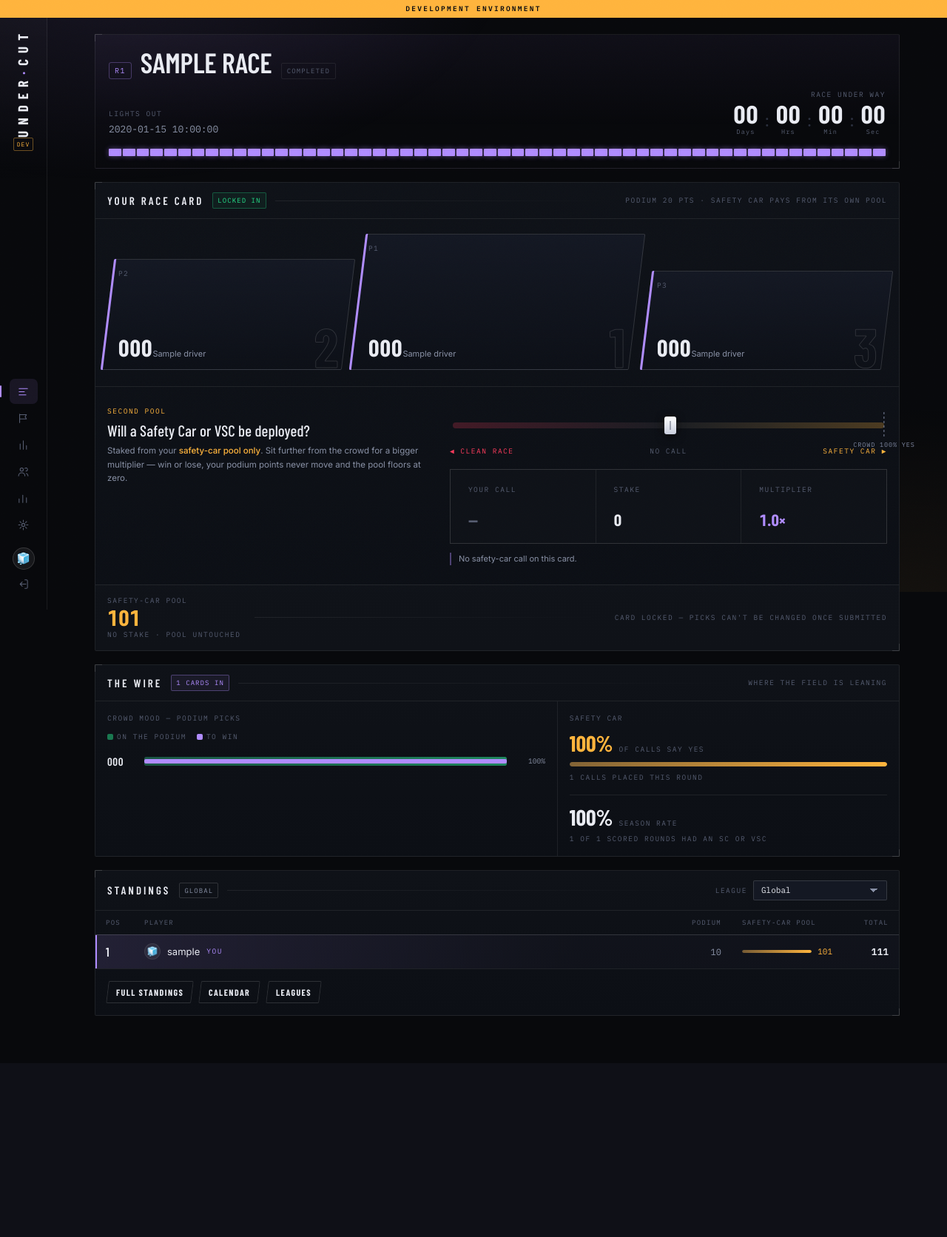
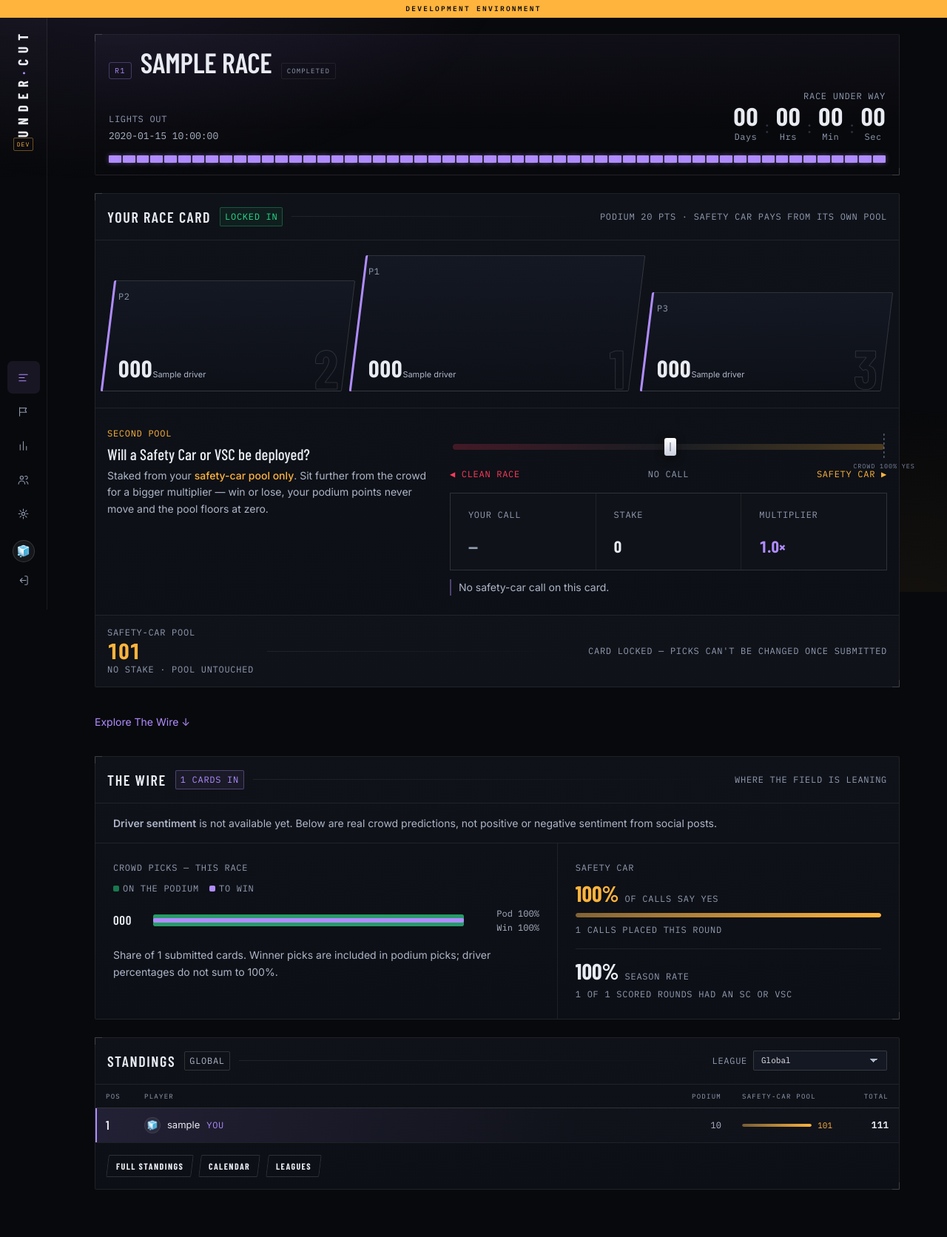
Before and after one commit to brettswift/f1-predictor, a Flask app: page /home in a window 1280 px wide. Shown: the whole page at 74% size. Before the commit the page ends 1373 px from the top, so only its background shows below. Run offline with Flask 3, Linux system fonts and the light colour scheme; the visitor is signed in with stand-in values (Sample User, id 1); data comes from the database, SQL or seed files in the repository; tables that the repository leaves empty hold one stand-in row (values such as "Sample post").

Commit message:
feat(ui): sharpen race desk readability and label The Wire honestly
Raise meta text off 9.5px onto a --text-meta scale, lift --dim and
--dimmer for contrast, and widen focus rings to 2px.

Fix horizontal overflow on narrow viewports by giving grid and flex
children min-width:0 instead of relying on overflow-x:hidden, and
collapse the wire grid to a single column under 860px.

Label The Wire as crowd predictions rather than driver sentiment,
which the app does not collect, and show both podium and win
percentages with an aria-label on each bar.

Also correct WORKFLOW.md: the dev environment is retired, and prod
deploys from main rather than the stale live branch that the docs
and README still describe.

```diff
--- a/src/templates/base.html
+++ b/src/templates/base.html
@@ -23,7 +23,8 @@
 :root{
   --bg:#08090C; --bg2:#0B0D12; --panel:#0F1218; --panel2:#141823; --raise:#191E2A;
   --line:rgba(255,255,255,.075); --line2:rgba(255,255,255,.14);
-  --tx:#E9EBF2; --dim:#8890A5; --dimmer:#565D71;
+  --tx:#E9EBF2; --dim:#ADB5C8; --dimmer:#929CB3;
+  --text-meta:.75rem; --text-body:1rem;
   --acc:#B08CFF; --pos:#26E08A; --warn:#FFB43D; --neg:#FF3B5C;
   --p1:#FFD34D; --p2:#C9D0DE; --p3:#D08A4E;
   --mono:'IBM Plex Mono',ui-monospace,SFMono-Regular,Menlo,monospace;
@@ -33,8 +34,8 @@
 }
 *{margin:0;padding:0;box-sizing:border-box}
 html{-webkit-text-size-adjust:100%}
-body{background:var(--bg);color:var(--tx);font-family:var(--sans);font-size:14px;line-height:1.5;
-  min-height:100vh;-webkit-font-smoothing:antialiased;overflow-x:hidden}
+body{background:var(--bg);color:var(--tx);font-family:var(--sans);font-size:var(--text-body);line-height:1.5;
+  min-height:100vh;-webkit-font-smoothing:antialiased}
 body::before{content:'';position:fixed;inset:0;pointer-events:none;z-index:0;
   background:radial-gradient(900px 520px at 12% -8%,rgba(176,140,255,.10),transparent 60%),
              radial-gradient(700px 480px at 96% 104%,rgba(255,180,61,.055),transparent 60%)}
@@ -43,9 +44,9 @@ body::after{content:'';position:fixed;inset:0;pointer-events:none;z-index:9999;o
 ::selection{background:rgba(176,140,255,.3)}
 a{color:var(--acc);text-decoration:none}
 a:hover{text-decoration:underline}
-:focus-visible{outline:1px solid var(--acc);outline-offset:2px}
+:focus-visible{outline:2px solid var(--acc);outline-offset:3px}
 .num{font-family:var(--mono);font-variant-numeric:tabular-nums;font-feature-settings:"tnum" 1}
-.lbl{font-family:var(--mono);font-size:9.5px;letter-spacing:.16em;text-transform:uppercase;color:var(--dimmer)}
+.lbl{font-family:var(--mono);font-size:var(--text-meta);letter-spacing:.06em;text-transform:uppercase;color:var(--dimmer)}
 .muted{color:var(--dim)}
 .rule{flex:1;height:1px;background:linear-gradient(90deg,var(--line),transparent)}
 
@@ -203,6 +204,16 @@ tr.me td:first-child{box-shadow:inset 2px 0 0 var(--acc)}
 }
 @media (prefers-reduced-motion:reduce){*{animation:none!important;transition:none!important}}
     </style>
+    <style>
+    body::after{display:none}
+    .stack{min-width:0;grid-template-columns:minmax(0,1fr);gap:24px}
+    .panel,.card,.table-scroll{min-width:0;max-width:100%}
+    .phead{padding:16px;gap:12px}.phead h2,.phead h3{font-size:20px;letter-spacing:.08em}
+    .tag,label,.app-footer .version{font-size:var(--text-meta);letter-spacing:.06em}
+    .app-footer .version{color:var(--dimmer)}
+    .rnav{width:44px;height:44px}
+    @media(max-width:860px){.rail{flex-wrap:wrap}.container{padding:16px 16px 0}.phead .rule{display:none}}
+    </style>
     {% block extra_css %}{% endblock %}
 </head>
 <body>
@@ -223,8 +234,6 @@ tr.me td:first-child{box-shadow:inset 2px 0 0 var(--acc)}
                 <svg viewBox="0 0 24 24"><path d="M6 20V10M12 20V4M18 20v-7"/></svg></a>
             <a class="rnav {% if request.endpoint in ['leagues','league_detail','new_league','league_invite'] %}on{% endif %}" href="{{ url_for('leagues') }}" title="Leagues" aria-label="Leagues">
                 <svg viewBox="0 0 24 24"><circle cx="9" cy="8" r="3"/><path d="M3 20a6 6 0 0 1 12 0M17 11a3 3 0 1 0-2-5.2M21 20a5 5 0 0 0-3-4.6"/></svg></a>
-            <a class="rnav {% if request.endpoint == 'season_stats' %}on{% endif %}" href="{{ url_for('season_stats') }}" title="Stats" aria-label="Stats">
-                <svg viewBox="0 0 24 24"><path d="M4 20V13M11 20V6M18 20v-9"/></svg></a>
             {% if environment == 'dev' %}
             <a class="rnav" href="/admin" target="_blank" title="Admin" aria-label="Admin">
                 <svg viewBox="0 0 24 24"><circle cx="12" cy="12" r="3"/><path d="M12 3v3M12 18v3M3 12h3M18 12h3M5.6 5.6l2.1 2.1M16.3 16.3l2.1 2.1M18.4 5.6l-2.1 2.1M7.7 16.3l-2.1 2.1"/></svg></a>
--- a/src/templates/home.html
+++ b/src/templates/home.html
@@ -121,6 +121,24 @@ input[type=range].sr{position:absolute;left:0;right:0;top:14px;width:100%;height
   .wiregrid>div+div{border-left:0;border-top:1px solid var(--line)}
   .snap{grid-template-columns:1fr 1fr}
   .slots{gap:7px}.slot .code{font-size:22px}.slot .nm{display:none}
+}
+/* Race desk refinement: keep controls readable without page overflow. */
+.stripgrid>*{min-width:0}.striptop h1{overflow-wrap:anywhere}
+.slot{min-width:0}.slot .ghost,.cdu .u,.dchip .no{font-size:12px;letter-spacing:.04em}
+.scq p,.scnote,.note{font-size:14px;line-height:1.6}
+.wiregrid{grid-template-columns:minmax(0,1.35fr) minmax(0,1fr)}
+.wiregrid>div{min-width:0;padding:24px}
+.dv{grid-template-columns:44px minmax(0,1fr) 92px;min-height:44px}
+.dv .c{font-size:17px}.dv .v{font-size:12px;line-height:1.6}
+.dv .g{height:16px}.dv .g b.pod{background:#269B68}.dv .g b.win{height:6px;top:5px;background:var(--acc)}
+.wire-intro{padding:16px 24px;border-bottom:1px solid var(--line);font-size:14px;color:var(--dim)}
+.desk-jump{display:inline-block;padding:12px 0;font-size:14px}
+@media(max-width:860px){
+ .wiregrid{grid-template-columns:minmax(0,1fr)}.wiregrid>div{padding:16px}.wire-intro{padding:16px}
+ .stripgrid{gap:16px}.slots{grid-template-columns:repeat(3,minmax(0,1fr))}
+ .slot .in{padding:10px 8px}.slot .ghost{font-size:11px;letter-spacing:0}
+ .scblock{grid-template-columns:minmax(0,1fr)}.votefoot>*{min-width:0;max-width:100%}
+ .lsel{flex-wrap:wrap;max-width:100%;margin-left:0}.lsel select{max-width:100%}
 }
 </style>
 {% endblock %}
@@ -262,29 +280,32 @@ input[type=range].sr{position:absolute;left:0;right:0;top:14px;width:100%;height
   {% endif %}
 </section>
 
+<a class="desk-jump" href="#the-wire">Explore The Wire ↓</a>
 <!-- ══ 2. THE WIRE ══ -->
-<section class="panel">
+<section class="panel" id="the-wire" tabindex="-1" aria-labelledby="wire-title">
   <div class="phead">
-    <h2>The Wire</h2>
+    <h2 id="wire-title">The Wire</h2>
     <span class="tag acc">{{ crowd['total'] }} cards in</span>
     <div class="rule"></div>
     <span class="lbl">Where the field is leaning</span>
   </div>
+  <div class="wire-intro"><strong>Driver sentiment</strong> is not available yet. Below are real crowd predictions, not positive or negative sentiment from social posts.</div>
   <div class="wiregrid">
     <div>
-      <div class="lbl" style="margin-bottom:10px">Crowd mood &mdash; podium picks</div>
+      <div class="lbl" style="margin-bottom:10px">Crowd picks &mdash; this race</div>
       {% if crowd['rows'] %}
       <div class="legend">
         <span><i style="background:rgba(38,224,138,.5)"></i><span class="lbl">On the podium</span></span>
         <span><i style="background:var(--acc)"></i><span class="lbl">To win</span></span>
       </div>
       {% for d in crowd['rows'] %}
-      <div class="dv">
-        <span class="c">{{ d['code'] }}</span>
+      <div class="dv" role="img" aria-label="{{ d['name'] }}: podium on {{ d['podium_pct'] }} percent of cards; winner on {{ d['win_pct'] }} percent of cards">
+        <span class="c" aria-hidden="true">{{ d['code'] }}</span>
         <span class="g" title="{{ d['name'] }}"><b class="pod" style="width:{{ d['podium_pct'] }}%"></b><b class="win" style="width:{{ d['win_pct'] }}%"></b></span>
-        <span class="v">{{ d['podium_pct'] }}%</span>
+        <span class="v" aria-hidden="true">Pod {{ d['podium_pct'] }}%<br>Win {{ d['win_pct'] }}%</span>
       </div>
       {% endfor %}
+      <p style="font-size:14px;margin-top:12px">Share of {{ crowd['total'] }} submitted cards. Winner picks are included in podium picks; driver percentages do not sum to 100%.</p>
       {% if crowd['rows']|length > 1 %}
       <div class="note">
         <b>{{ crowd['rows'][0]['code'] }}</b> is the consensus call at <b>{{ crowd['rows'][0]['podium_pct'] }}%</b> of cards.
```
Also changed, not shown: WORKFLOW.md (+33 -4 lines).
